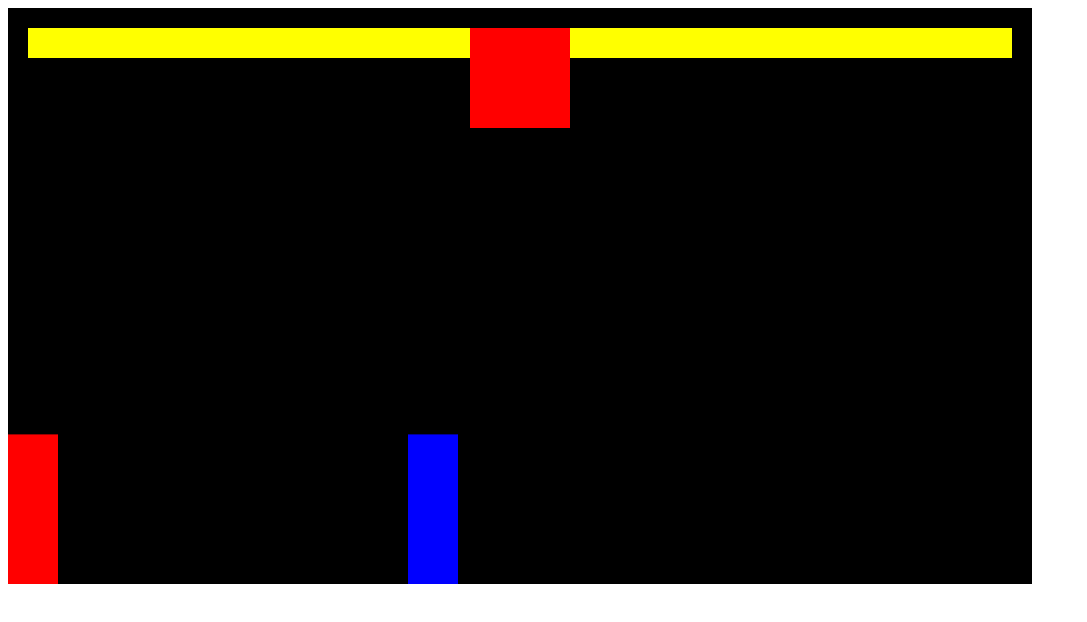
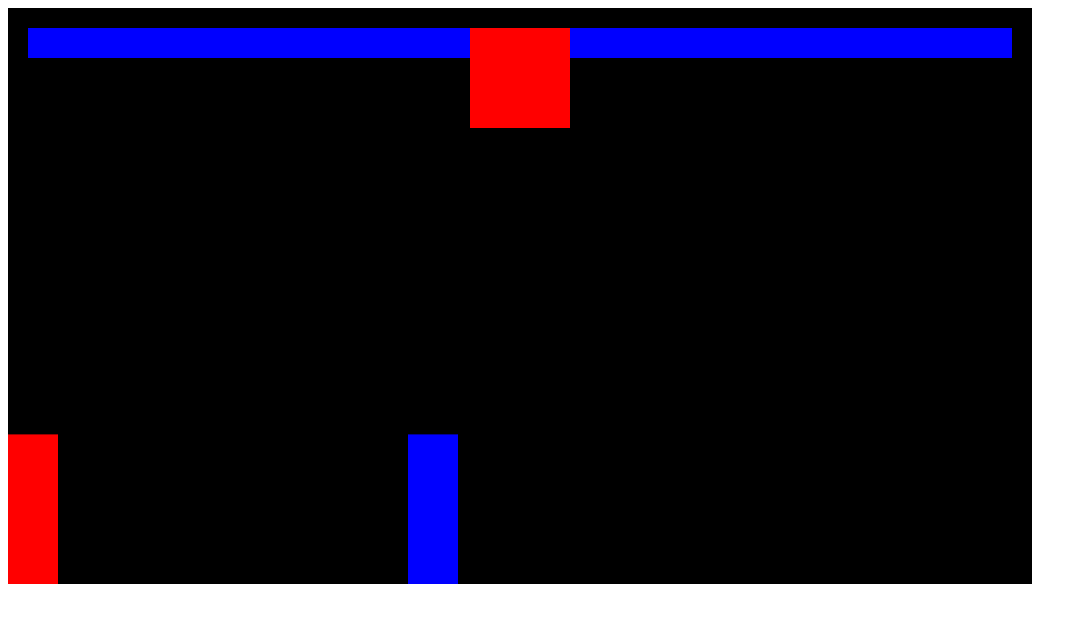
Before and after one commit to neekyo/samurai, a plain HTML site: page index.html in a window 1280 px wide. Shown: the whole page, without its empty margins (0-1087 px from the left). Drawn offline with Linux system fonts and the light colour scheme.

Commit message:
fixed attacks & finished health bar interface

```diff
--- a/index.html
+++ b/index.html
@@ -19,11 +19,18 @@
       "
     >
       <!-- player health -->
-      <div style="background-color: yellow; height: 30px; width: 100%">
-        <div style="background-color: yellow; height: 30px"></div>
+      <div style="position: relative; height: 30px; width: 100%; display: flex; justify-content: flex-end;">
+        <div style="background-color: yellow; height: 30px; width: 100%;"></div>
         <div
           id="playerHealth"
-          stlye="position: absolute; background: blue; top: 0; right: 0; bottom: 0; left: 0;"
+          style="
+            position: absolute;
+            background: blue;
+            top: 0;
+            right: 0;
+            bottom: 0;
+            width: 100%;
+          "
         ></div>
       </div>
       <!-- timer -->
@@ -36,10 +43,21 @@
         "
       ></div>
       <!-- enemy health -->
-      <div
-        id="enemyHealth"
-        style="background-color: yellow; height: 30px; width: 100%"
-      ></div>
+      <div style="position: relative; height: 30px; width: 100%">
+        <div style="background-color: red; height: 30px"></div>
+        <div
+          id="enemyHealth"
+          style="
+            position: absolute;
+            background: blue;
+            top: 0;
+            right: 0;
+            bottom: 0;
+            left: 0;
+          "
+        ></div>
+      </div>
+      <div></div>
     </div>
     <canvas></canvas>
   </div>
--- a/index.js
+++ b/index.js
@@ -27,6 +27,7 @@ class Sprite {
     };
     this.color = color;
     this.isAttacking;
+    this.health = 100;
   }
 
   draw() {
```
